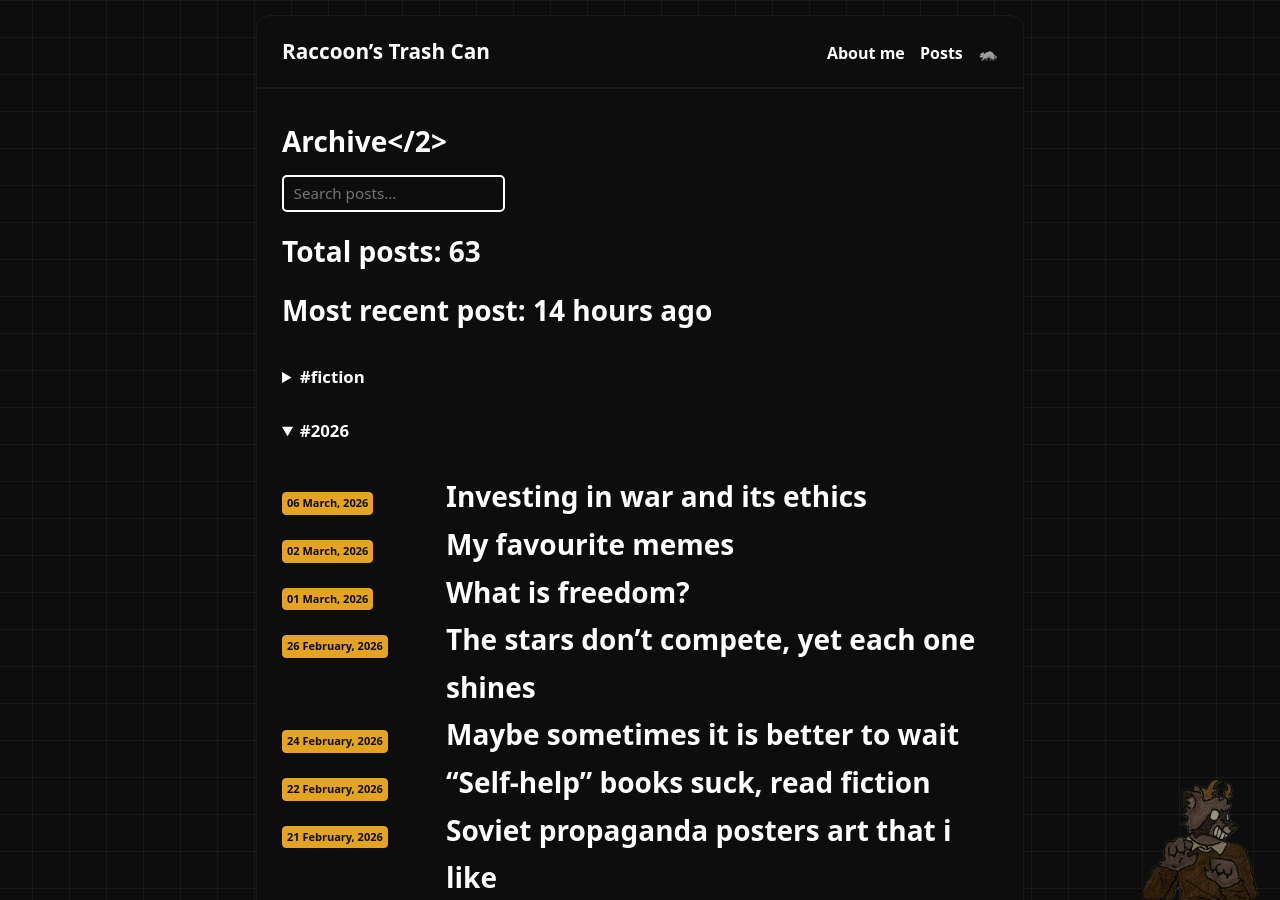
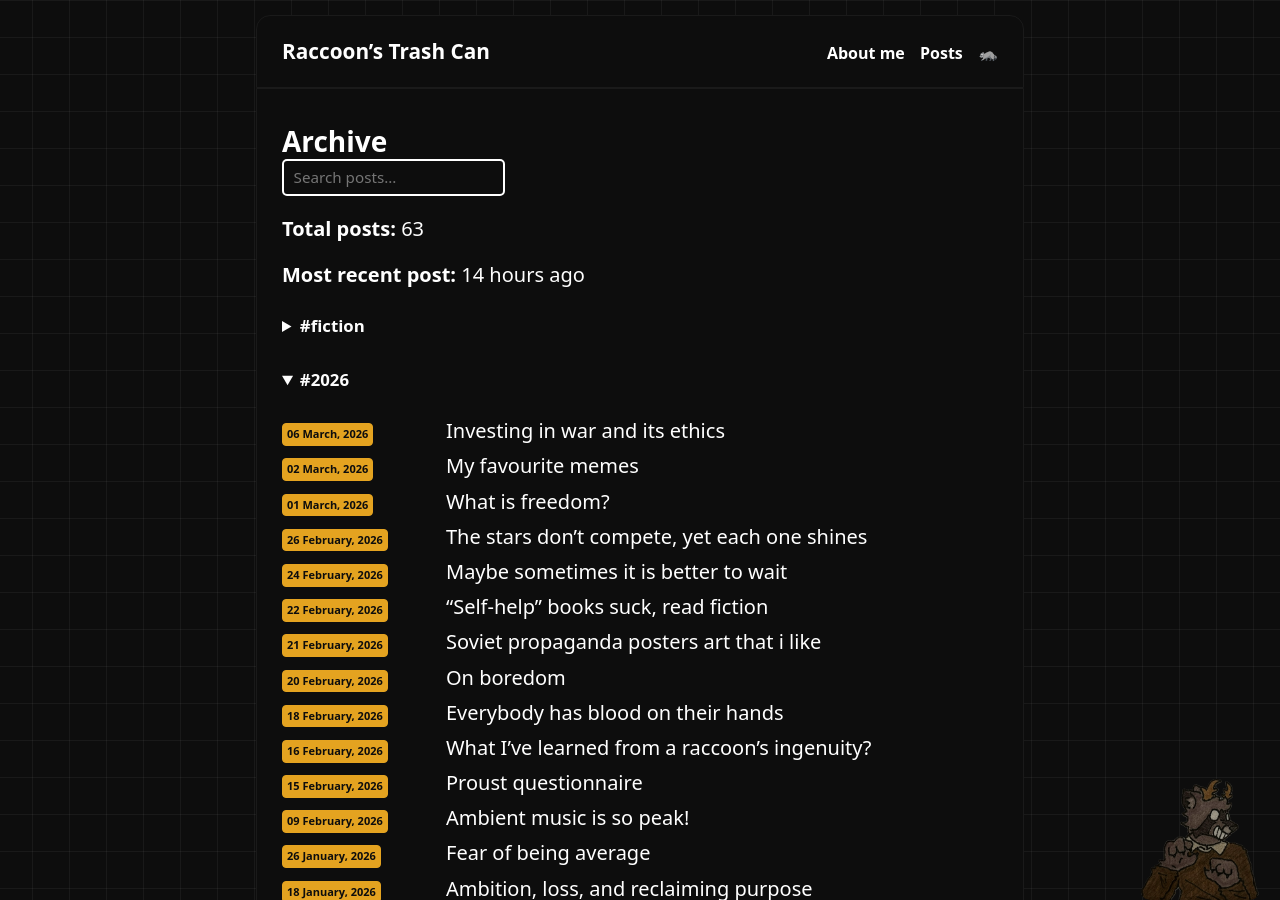
Before and after one commit to raccoonfangz/raccoonfangz.github.io, a Jekyll site: the page built from posts.md, in a window 1280 px wide and 900 px high. Built offline with Jekyll 4.4.1, drawn with Linux system fonts in a browser that asks for light colours.

Commit message:
Update posts.md

```diff
--- a/posts.md
+++ b/posts.md
@@ -6,7 +6,7 @@ permalink: /posts/
 
 <section class="posts-archive" style="margin-top: .5rem;">
 
-  <h2>Archive</2>
+  <h2>Archive</h2>
 
   <div id="search-container" style="margin:0.6rem 0 1rem 0; user-select:none;">
     <input type="text" id="searchInput" placeholder="Search posts..."
```
